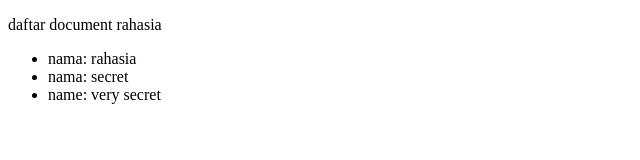
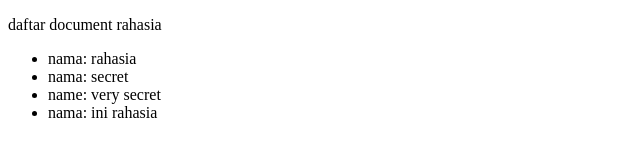
Before and after one commit to Sahrul02/coba-git, a plain HTML site: page document.html in a window 1280 px wide. Shown: the whole page, without its empty margins (0-640 px from the left). Drawn offline with Linux system fonts and the light colour scheme.

Commit message:
menambahkan document baru

```diff
--- a/document.html
+++ b/document.html
@@ -12,6 +12,7 @@
             <li>nama: rahasia</li>
             <li>nama: secret</li>
             <li>name: very secret</li>
+            <li>nama: ini rahasia</li>
         </ul>
     </div>
 </body>
```
